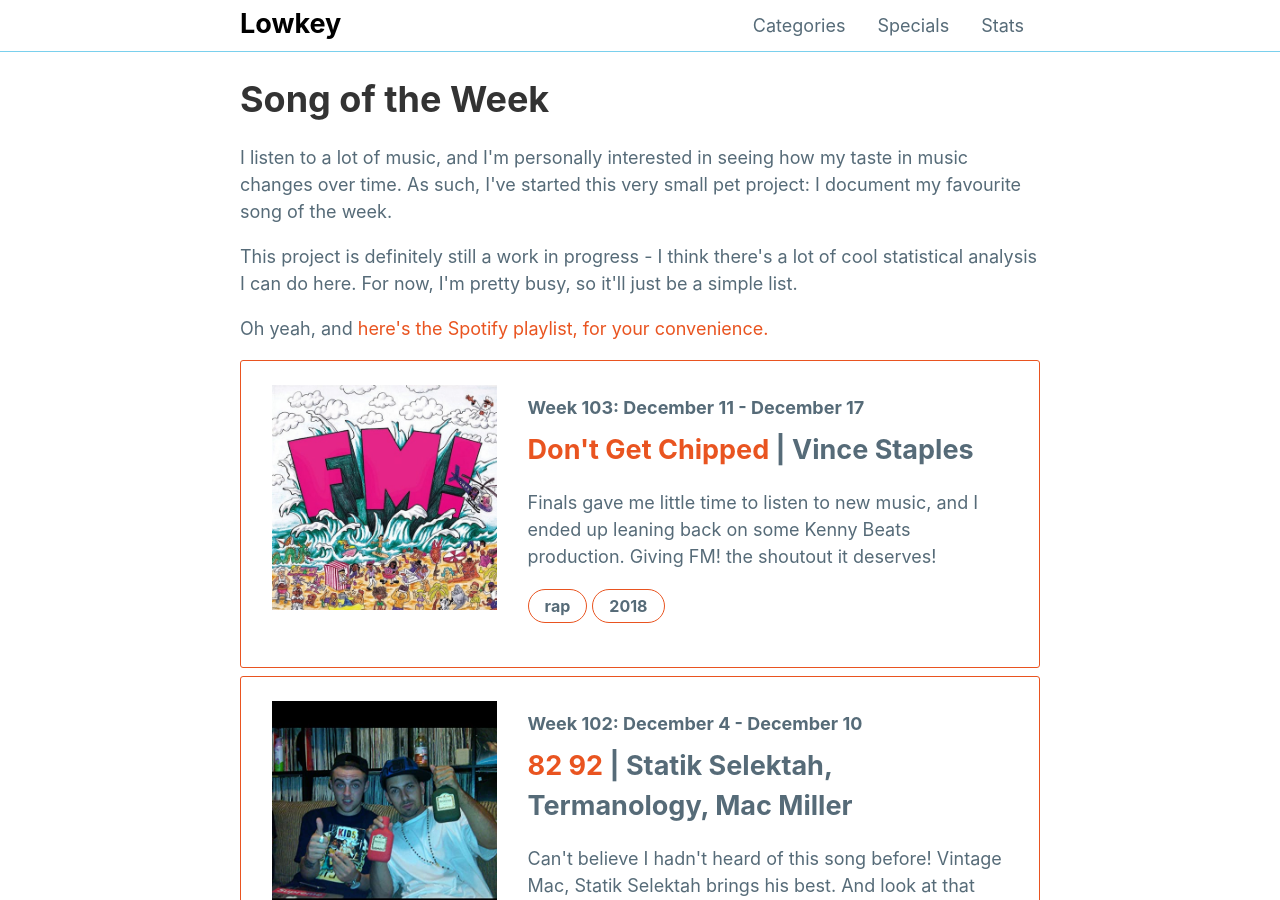
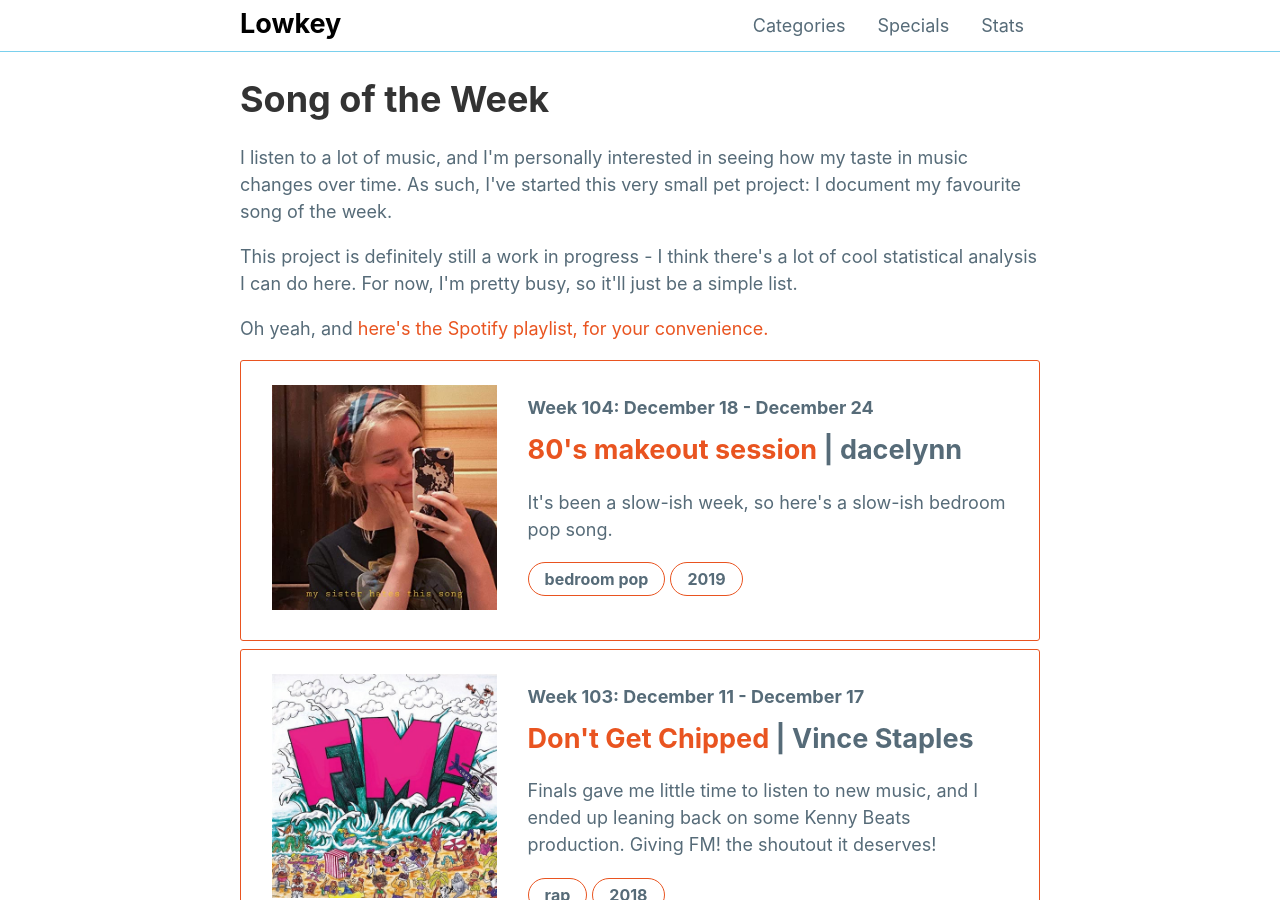
Before and after one commit to mattxwang/lowkey, a Jekyll site: the page built from stats/song-of-the-week.html, in a window 1280 px wide and 900 px high. Built offline with Jekyll 4.4.1, drawn with Linux system fonts in a browser that asks for light colours; comment, search, counter and statistics services are not loaded.

Commit message:
80s makeout session

```diff
--- a/_data/sotw.yml
+++ b/_data/sotw.yml
@@ -1028,3 +1028,13 @@
   year: 2018
   blurb: >
     Finals gave me little time to listen to new music, and I ended up leaning back on some Kenny Beats production. Giving FM! the shoutout it deserves!
+week104:
+  week: "Week 104: December 18 - December 24"
+  title: "80's makeout session"
+  artist: "dacelynn"
+  album: "80's makeout session"
+  album_art: "80s-makeout-session.jpg"
+  genre: "bedroom pop"
+  year: 2019
+  blurb: >
+    It's been a slow-ish week, so here's a slow-ish bedroom pop song.
```
Also changed, not shown: img/albums/80s-makeout-session.jpg (added).
